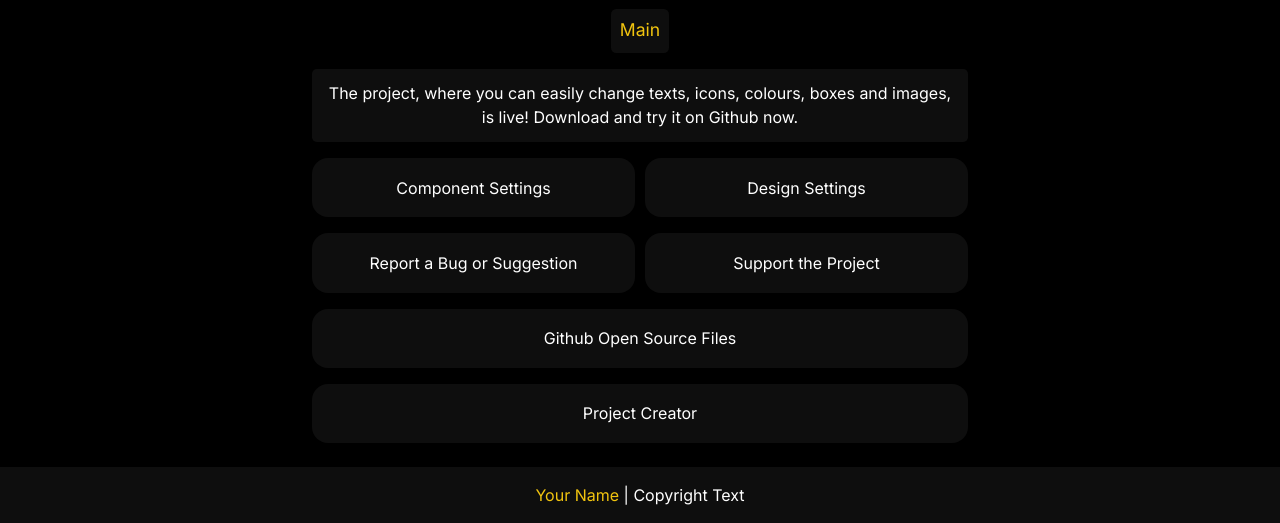
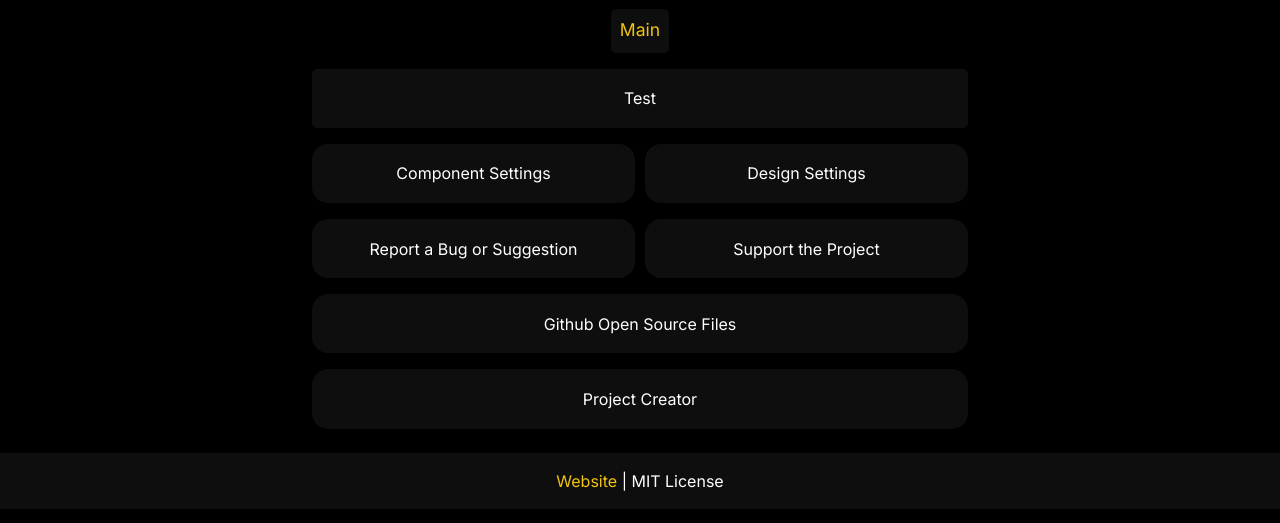
Before and after one commit to Pixel556/pixel556.github.io, a plain HTML site: page index.html in a window 1280 px wide. Shown: the part 305-828 px from the top of the page. Drawn offline with Linux system fonts and the light colour scheme.

Commit message:
Update index.html

```diff
--- a/index.html
+++ b/index.html
@@ -84,7 +84,7 @@ https://github.com/ardacarofficial/links-website is open source project.
       <section id="main_section_container_1" class="flex_column_center">
         <!-- Menu Text Item -->
         <div class="main_text_item">
-          <p>The project, where you can easily change texts, icons, colours, boxes and images, is live! Download and try it on Github now.</p>
+          <p>Test</p>
         </div>
         <!-- Menu Small Item -->
         <div class="main_small_button_list">
@@ -118,7 +118,7 @@ https://github.com/ardacarofficial/links-website is open source project.
     <footer>
       <!-- Footer Codes Start -->
       <div class="footer_div_item flex_row_center">
-        <a class="footer_a_item" href="#link">Your Name</a>&nbsp;| Copyright Text
+        <a class="footer_a_item" href="#link">Website</a>&nbsp;| MIT License
       </div>
     </footer>
       <!-- Footer Codes End -->
```
